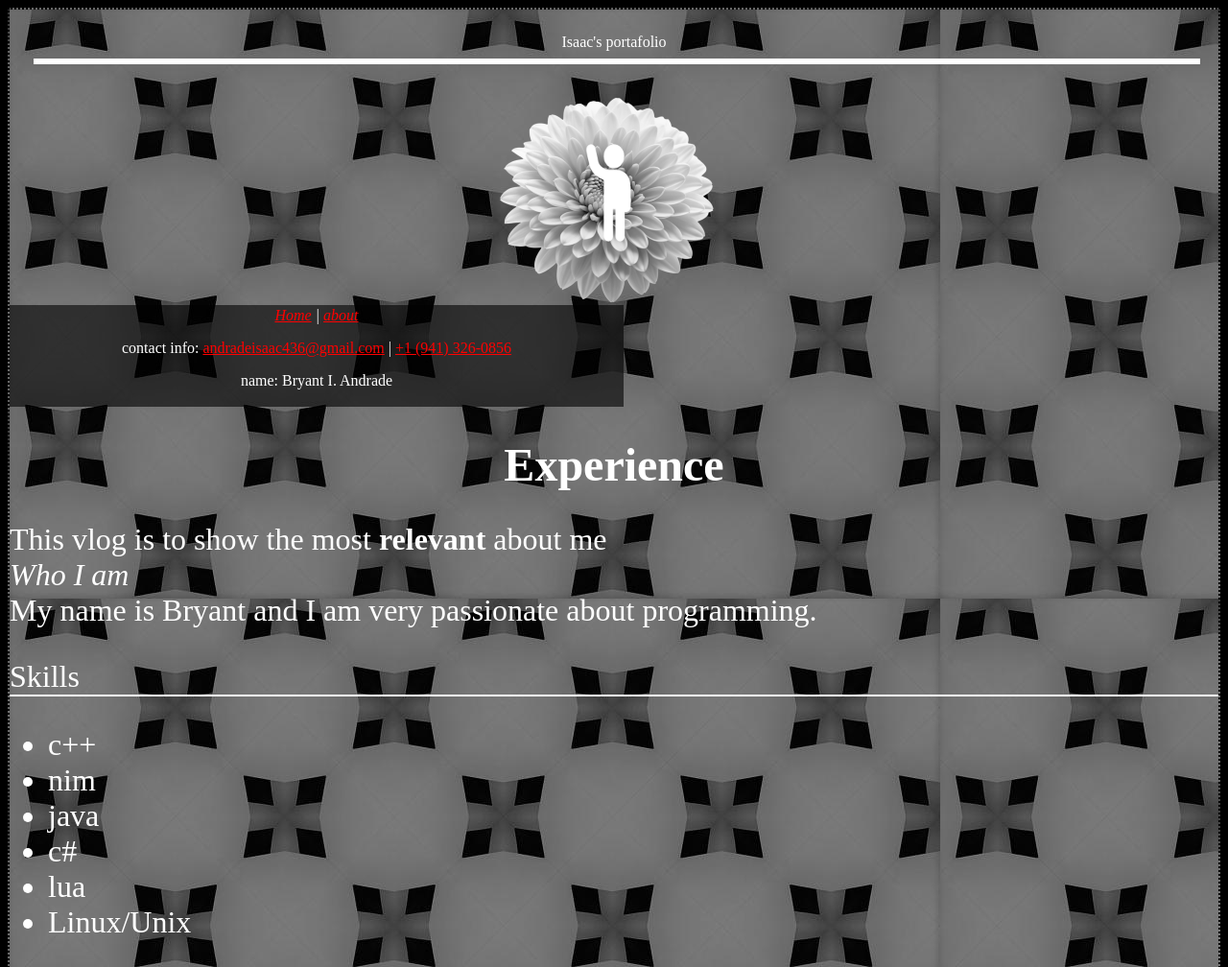
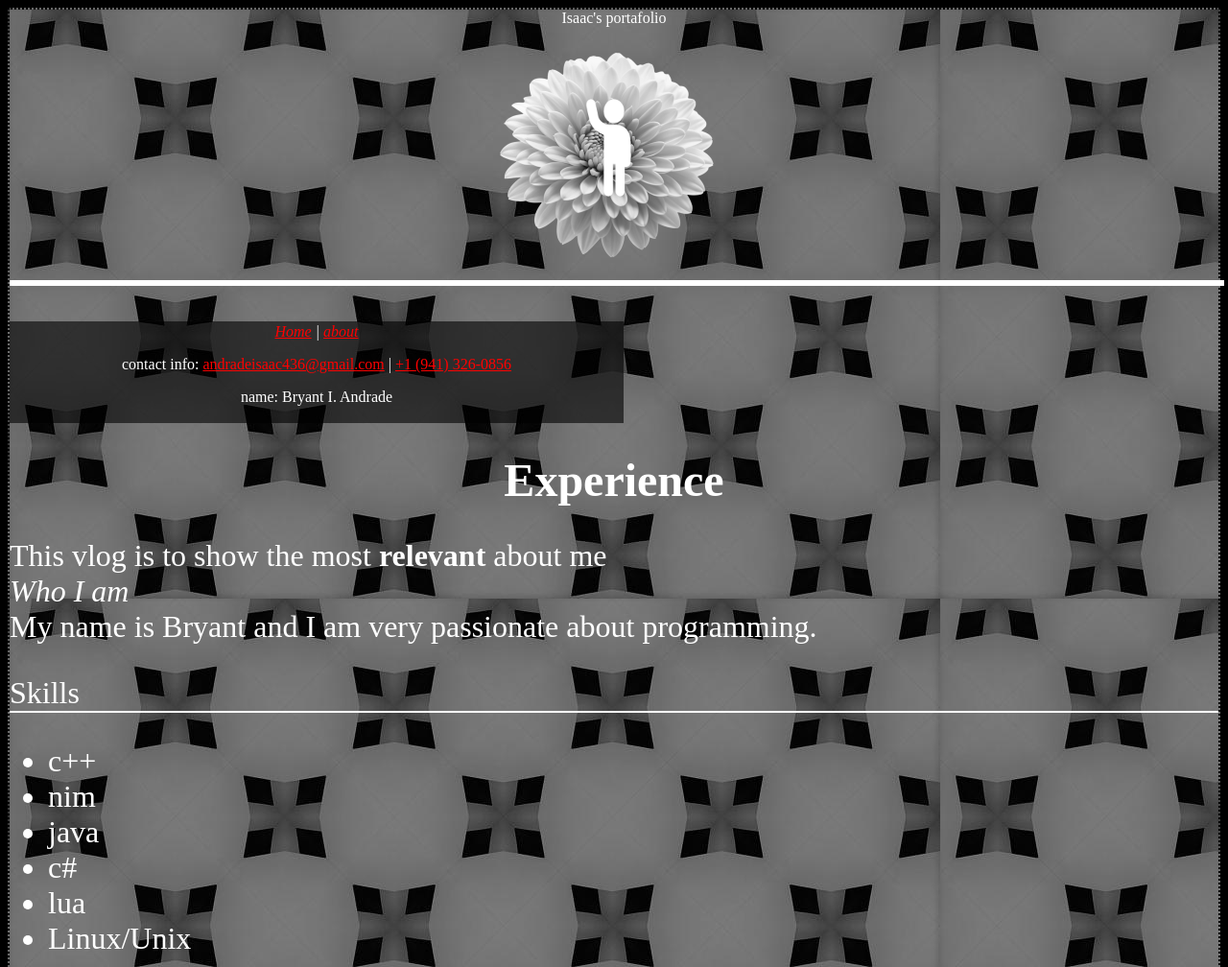
Before and after one commit to Draaade/Portafolio, a plain HTML site: page src/index.html in a window 1280 px wide. Shown: the top 1008 px of the page at 96% size. Drawn offline with Linux system fonts and the light colour scheme.

Commit message:
changes stylesheet

```diff
--- a/src/index.css
+++ b/src/index.css
@@ -36,8 +36,8 @@ a:visited {
 }
 
 .header {
-  height: 258px;
-  padding: 2%;
+  height: 300px;
+  padding-bottom: 2%;
   background-repeat: no-repeat;
   background-position: center;
   position: relative;
--- a/src/index.html
+++ b/src/index.html
@@ -15,12 +15,12 @@
 
   <header class="header">
     Isaac's portafolio
-    <hr class="divider">
       <div class="wrapper">
         <a href="#interest">
           <img src="images/person-waving-icon1.png" alt="Hello" class="hello-icon">
         </a>
       </div> <!-- close wrapper -->
+    <hr class="divider">
   </header>
 
   <div id="contact-wrapper">
```
